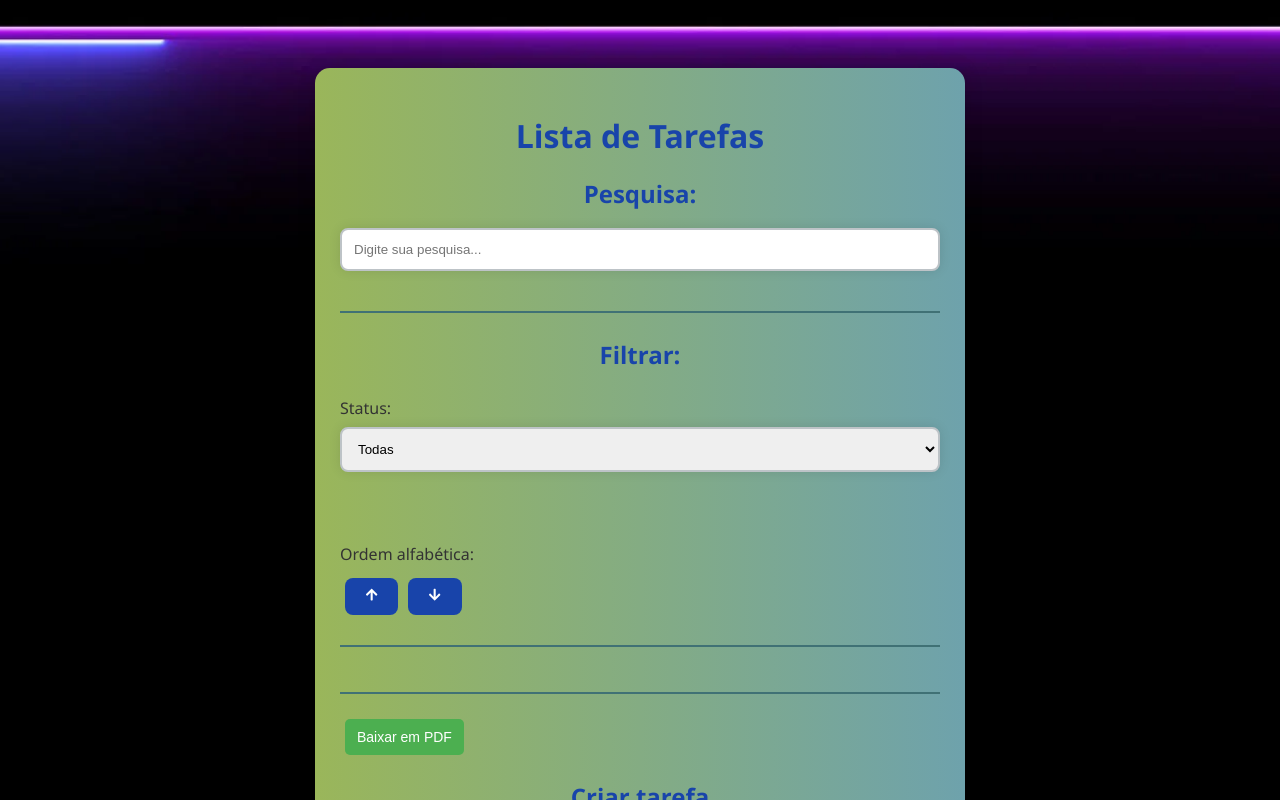
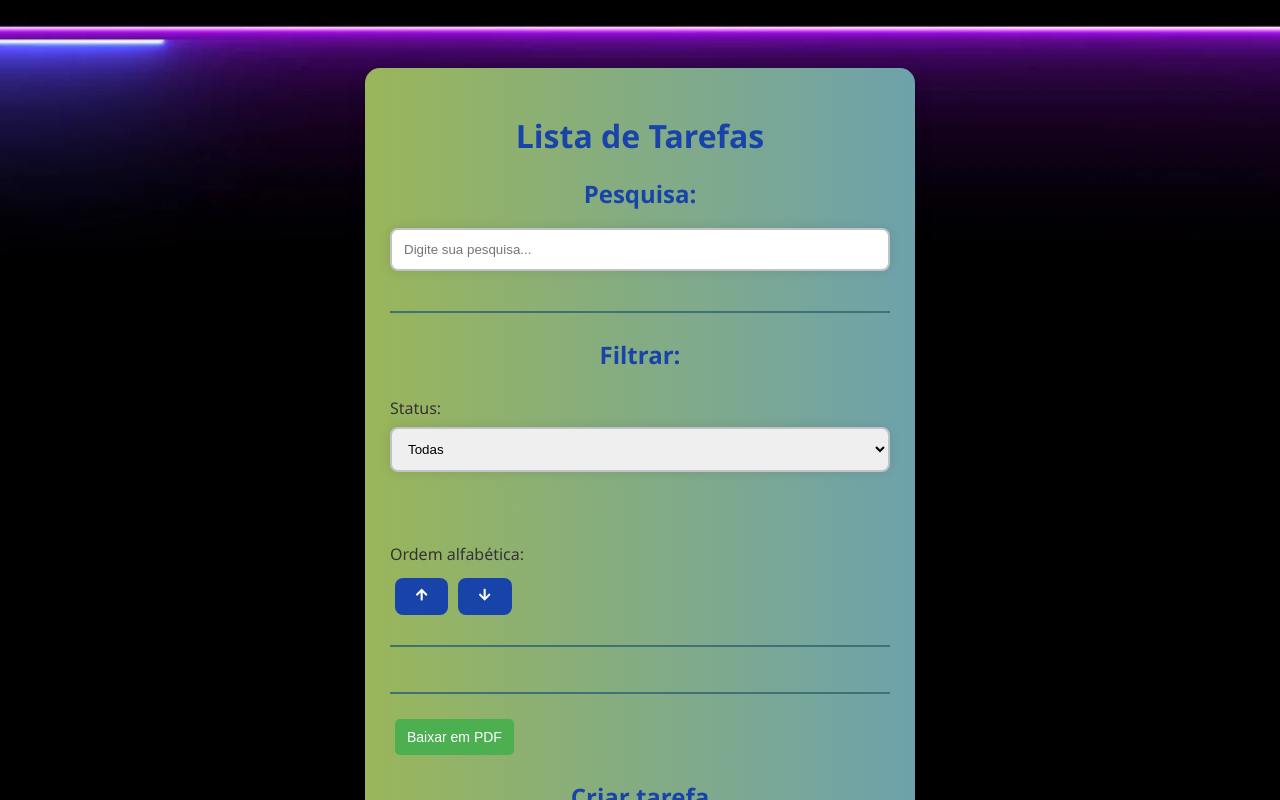
Before and after one commit to marcosaureliosl/todolist-React, a React (Vite) app: page / in a window 1280 px wide. Shown: the top 800 px of the page. Built offline with nearby package versions, Linux system fonts and the light colour scheme.

Commit message:
atualização css

```diff
--- a/src/App.css
+++ b/src/App.css
@@ -10,7 +10,7 @@ body {
 }
 
 .app {
-  width: 600px;
+  width: 500px;
   margin: 30px auto 30px;
   background: linear-gradient(to right, #9ab65a, #6ea2ac);
   padding: 25px;
@@ -131,7 +131,7 @@ select {
   .app {
     padding: 5px;
     margin: auto;
-    width: 100% !important;
+    width: 100%;
   }
 
   .todo-form {
```
